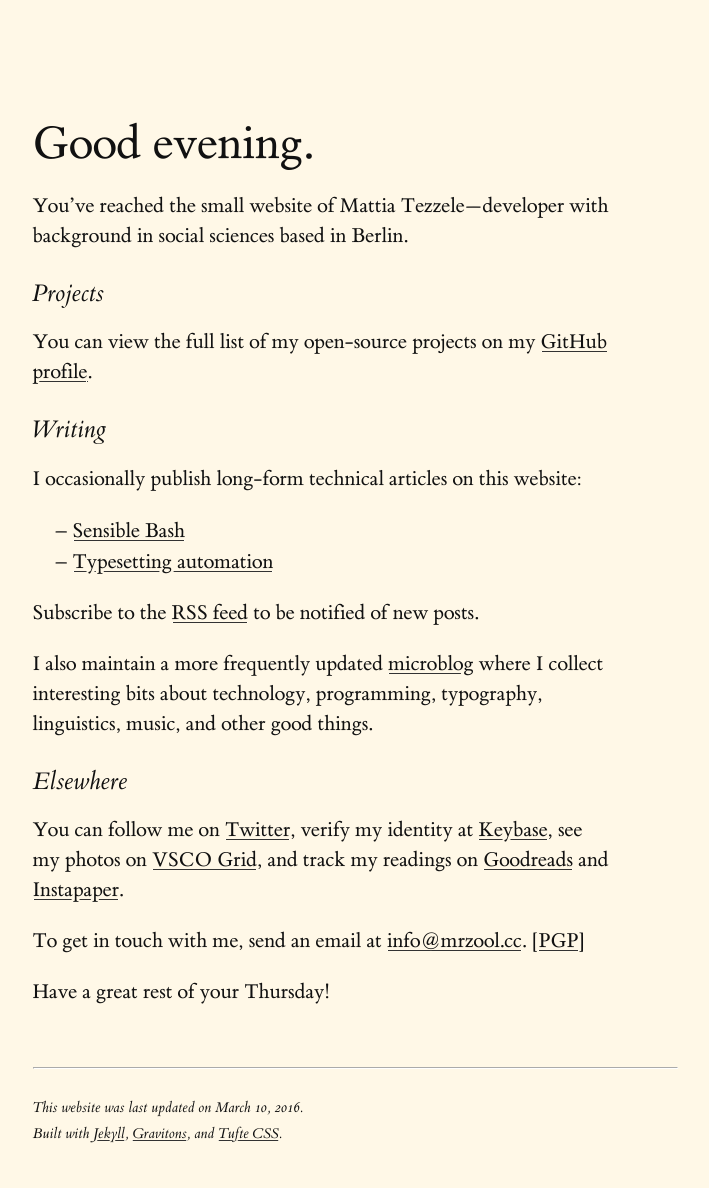
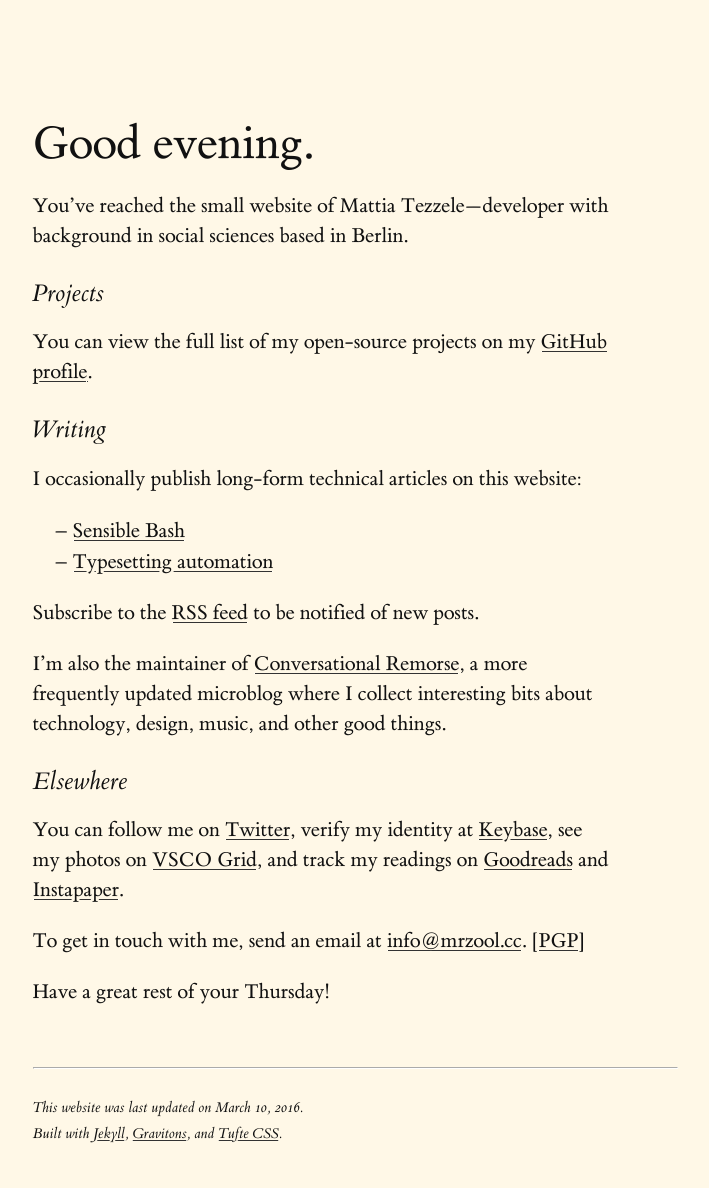
Before and after one commit to mrzool/mrzool.github.io, a Jekyll site: the page built from index.md, in a window 1280 px wide. Shown: the whole page, without its empty margins (285-994 px from the left). Built offline with Jekyll 4.4.1, drawn with Linux system fonts in a browser that asks for light colours.

Commit message:
Add blog name

```diff
--- a/index.md
+++ b/index.md
@@ -17,7 +17,7 @@
 
 Subscribe to the [RSS feed](/feed.xml) to be notified of new posts.
 
-I also maintain a more frequently updated [microblog](http://notes.mrzool.cc) where I collect interesting bits about technology, programming, typography, linguistics, music, and other good things.
+I'm also the maintainer of [Conversational Remorse](http://notes.mrzool.cc), a more frequently updated microblog where I collect interesting bits about technology, design, music, and other good things.
 
 ### Elsewhere
 
```
